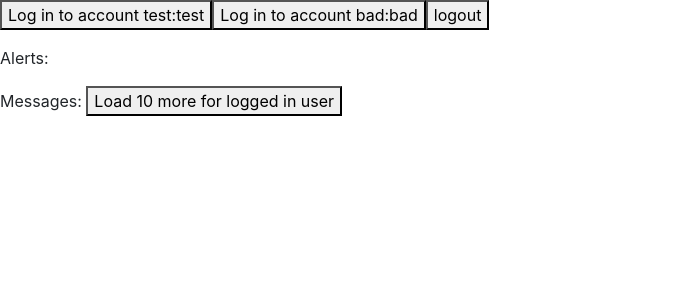
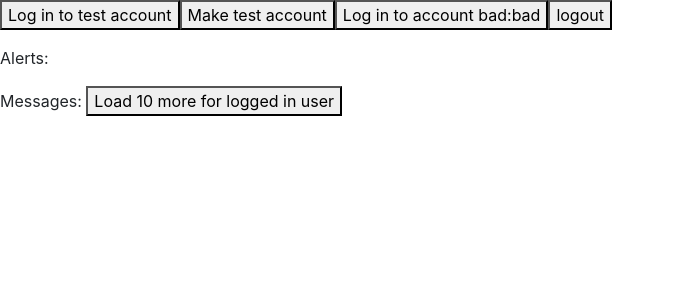
Before and after one commit to raferise/kwitter, a React (Create React App) app: page /debug in a window 1280 px wide. Shown: the top 300 px of the page, without its empty margins (0-675 px from the left). Built offline with nearby package versions, Linux system fonts and the light colour scheme.

Commit message:
additional testing tools

```diff
--- a/src/fetchRequests.js
+++ b/src/fetchRequests.js
@@ -2,7 +2,11 @@ const cache = {
   users:{}
 }
 
-const baseURL = "https://socialapp-api.herokuapp.com/";
+const baseURL = [
+  "https://socialapp-api.herokuapp.com/",
+  "https://kwitter-api.herokuapp.com/",
+  "https://kwitter-api-b.herokuapp.com/",
+][2];
 
 export const loginRequest = (username, password) => {
   return fetch(baseURL + "auth/login", {
--- a/src/views/TestHub.js
+++ b/src/views/TestHub.js
@@ -1,12 +1,14 @@
 import React from "react";
 import { useStore } from "../store/store";
+import { createNewUser } from "../fetchRequests";
 
 function StoreTester(props) {
   const { user, login, logout, alerts, removeAlert, messages, loadMoreMessages } = useStore((state) => state);
   return (
     <>
       <p>
-        <button onClick={event => login("test","test")}>Log in to account test:test</button>
+        <button onClick={event => login("test","test")}>Log in to test account</button>
+        <button onClick={event => createNewUser("test","Test User","test")}>Make test account</button>
         <button onClick={event => login("bad","bad")}>Log in to account bad:bad</button>
         <button onClick={event => logout()}>logout</button>
       </p>
```
